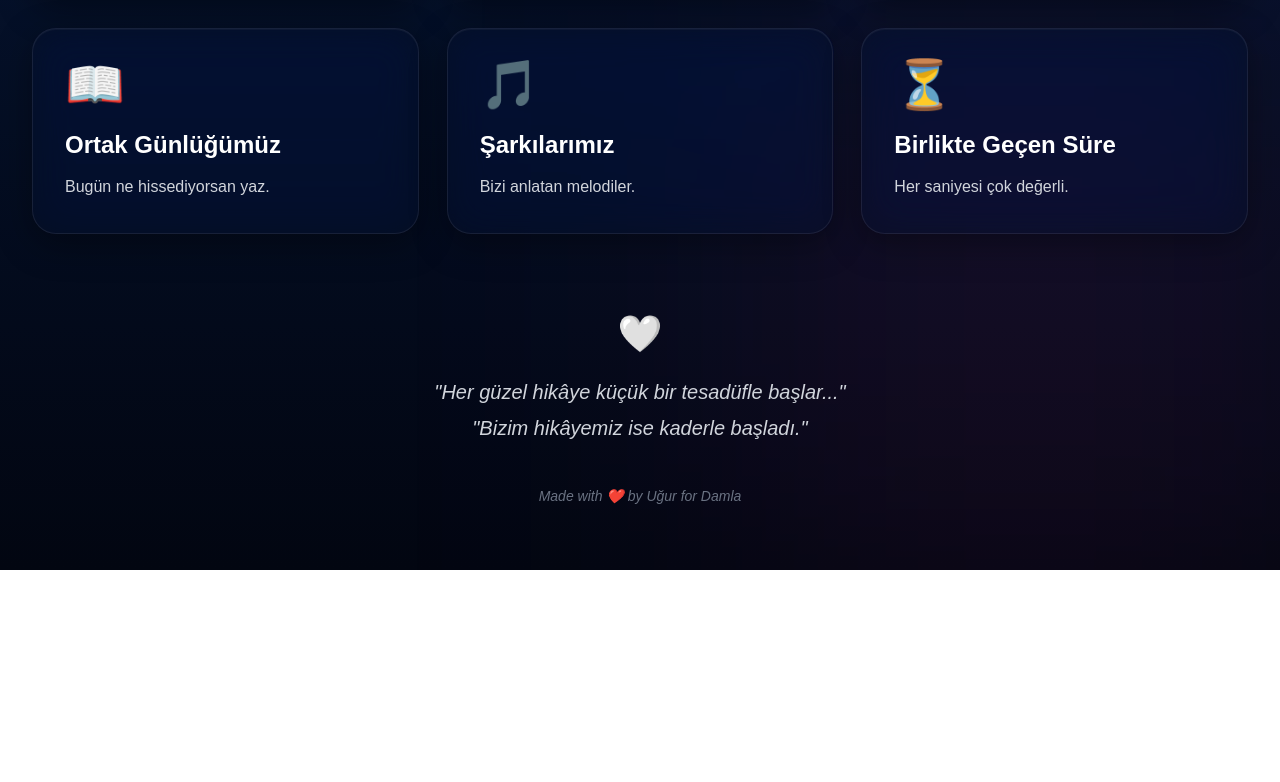
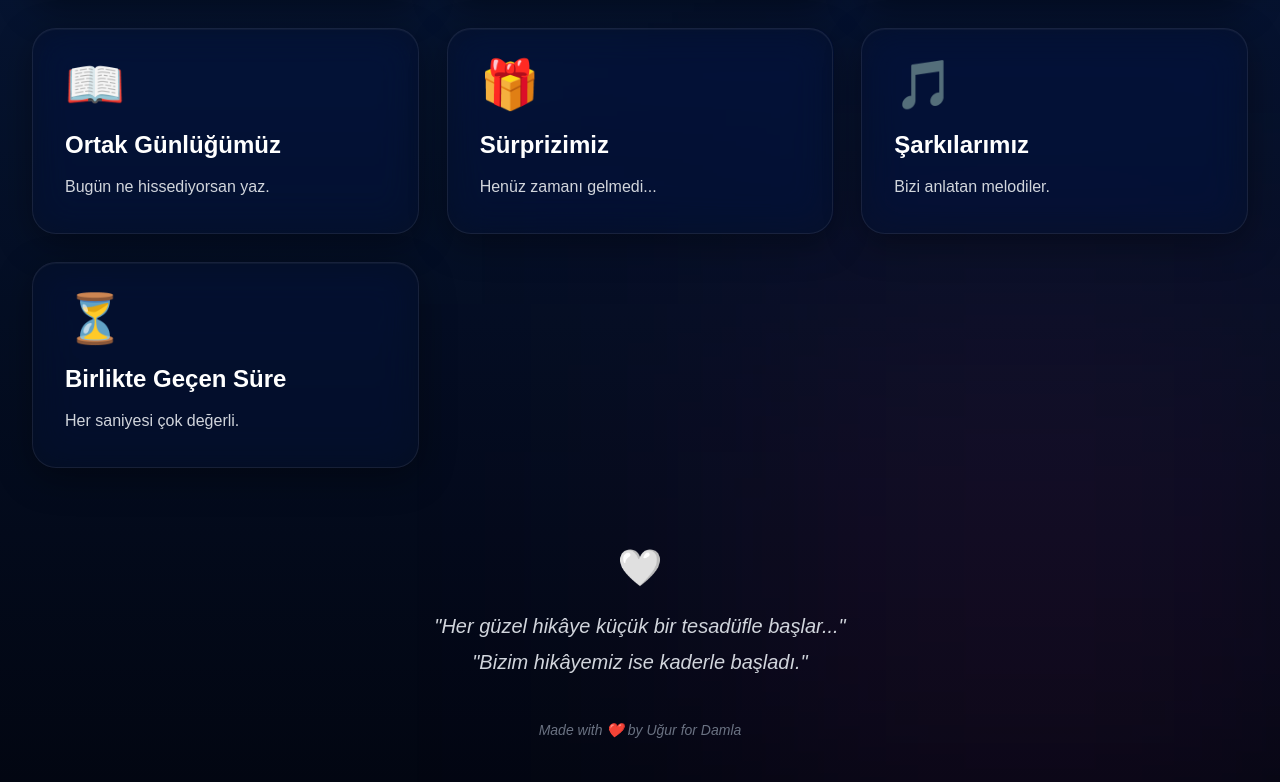
Before and after one commit to ugurcandan777/project-omrusum, a Next.js app: page /home in a window 1280 px wide. Shown: the part 1888-2670 px from the top of the page. Before the commit the page ends 2458 px from the top, so only its background shows below. Built offline with nearby package versions, Linux system fonts and the light colour scheme; sample sign-in values are in the browser's storage.

Commit message:
Added surprise page with countdown

```diff
--- a/app/home/page.tsx
+++ b/app/home/page.tsx
@@ -90,6 +90,12 @@ export default function HomePage() {
       desc: "Bugün ne hissediyorsan yaz.",
       link: "/diary",
     },
+    {
+     emoji: "🎁",
+     title: "Sürprizimiz",
+     desc: "Henüz zamanı gelmedi...",
+    link: "/surprise",
+},
     {
       emoji: "🎵",
       title: "Şarkılarımız",
```
Also changed, not shown: app/surprise/page.tsx (added).
